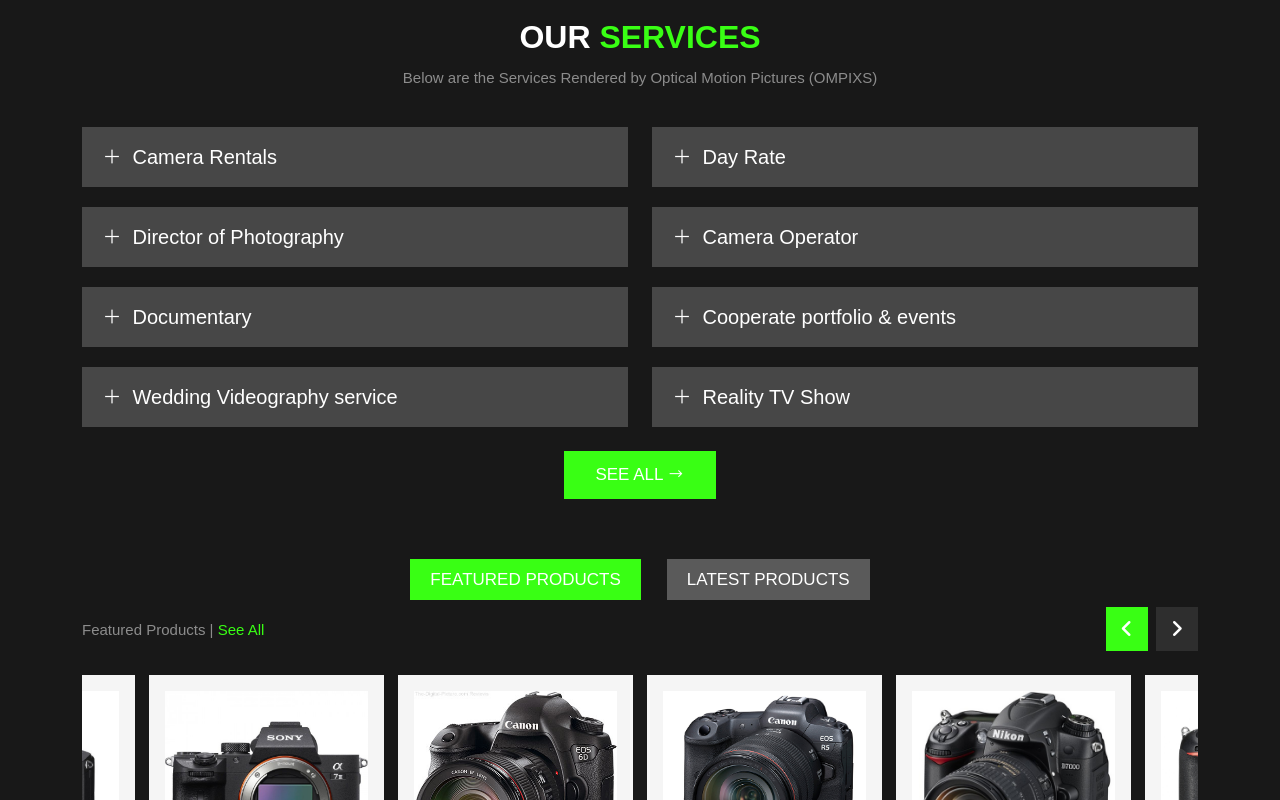
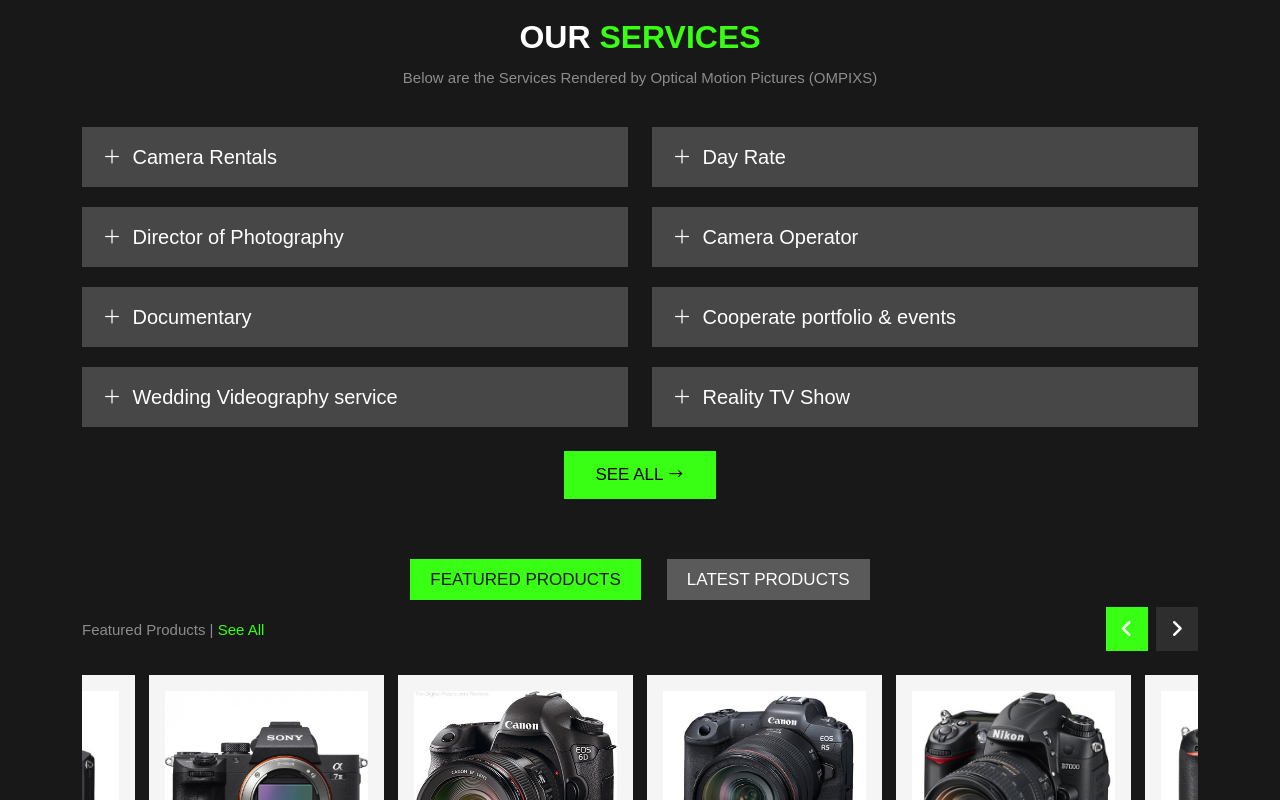
Before and after one commit to Digital-Roah/camera-site, a plain HTML site: page index.html in a window 1280 px wide. Shown: the part 2277-3077 px from the top of the page. Drawn offline with Linux system fonts and the light colour scheme; a web font is replaced by a local one.

Commit message:
changes about button colors to black

```diff
--- a/css/styles.css
+++ b/css/styles.css
@@ -358,7 +358,7 @@ section {
 }
 
 .btn-about {
-    color: white;
+    color: #040001;
     background: #39ff14;
     font-size: 17px;
     font-weight: 500;
@@ -501,7 +501,7 @@ section {
 }
 
 .tab-item .nav-link.active {
-    color: white;
+    color: #181818;
     background: #39ff14;
 }
 
```
